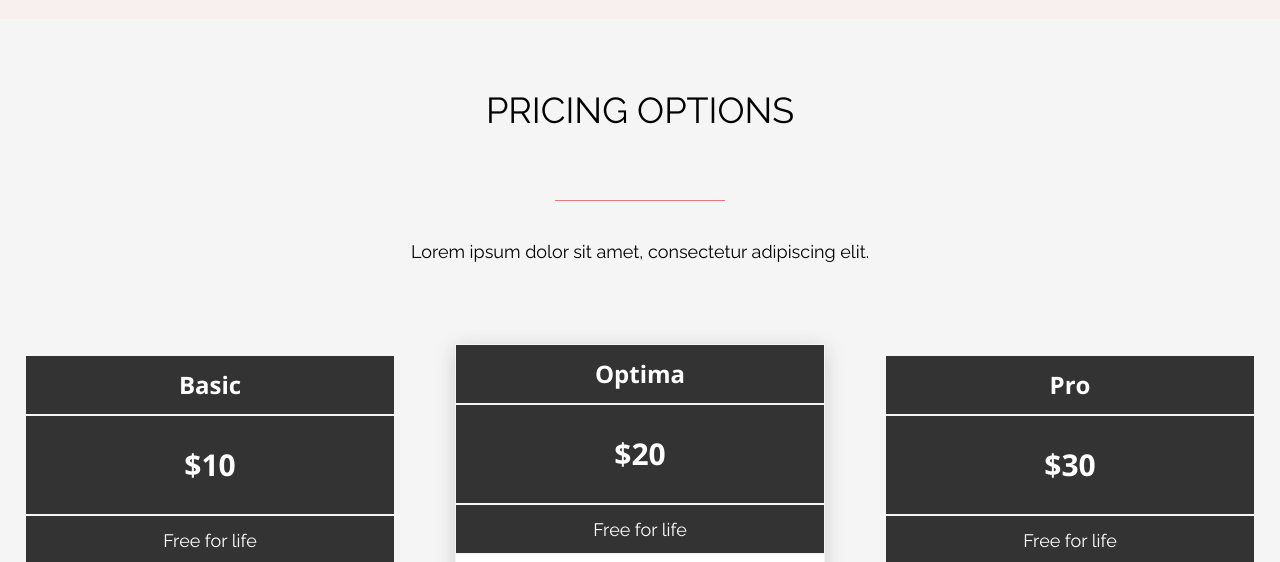
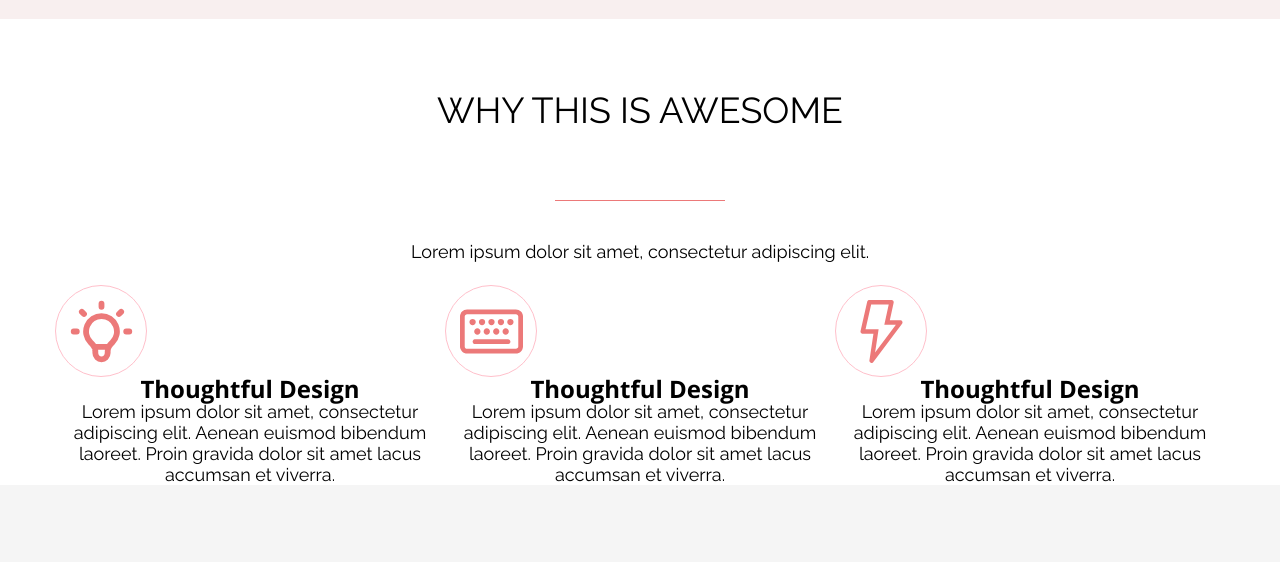
Before and after one commit to andreykalenik/FE87-atix, a plain HTML site: page index.html in a window 1280 px wide. Shown: the part 196-758 px from the top of the page. Drawn offline with nearby package versions, Linux system fonts and the light colour scheme.

Commit message:
add about section

```diff
--- a/index.html
+++ b/index.html
@@ -56,6 +56,50 @@
             </div>
         </div>
         <div class="section"></div>
+        <div class="about">
+            <div class="_container about-content text-content">
+                <h2>WHY THIS IS AWESOME</h2>
+                <h5>Lorem ipsum dolor sit amet, consectetur adipiscing elit.</h5>
+                <div class="abouu-card-list">
+                    <div class="about-card">
+                        <div class="about-card__img">
+                            <img src="./img/about-card-ing-1.svg" alt="">
+                        </div>
+                        <div class="about-card__title">
+                            <h4>Thoughtful Design</h4>
+                        </div>
+                        <div class="about-card__text">
+                            <p>Lorem ipsum dolor sit amet, consectetur adipiscing
+                                elit. Aenean euismod bibendum laoreet. Proin gravida  dolor sit amet lacus accumsan et viverra.</p>
+                        </div>
+                    </div>
+                    <div class="about-card">
+                        <div class="about-card__img">
+                            <img src="./img/about-card-ing-2.svg" alt="">
+                        </div>
+                        <div class="about-card__title">
+                            <h4>Thoughtful Design</h4>
+                        </div>
+                        <div class="about-card__text">
+                            <p>Lorem ipsum dolor sit amet, consectetur adipiscing
+                                elit. Aenean euismod bibendum laoreet. Proin gravida  dolor sit amet lacus accumsan et viverra.</p>
+                        </div>
+                    </div>
+                    <div class="about-card">
+                        <div class="about-card__img">
+                            <img src="./img/about-card-ing-3.svg" alt="">
+                        </div>
+                        <div class="about-card__title">
+                            <h4>Thoughtful Design</h4>
+                        </div>
+                        <div class="about-card__text">
+                            <p>Lorem ipsum dolor sit amet, consectetur adipiscing
+                                elit. Aenean euismod bibendum laoreet. Proin gravida  dolor sit amet lacus accumsan et viverra.</p>
+                        </div>
+                    </div>
+                </div>
+            </div>
+        </div>
         <div class="pricing">
             <div class="_container pricing-content text-content">
                 <h2>pricing options</h2>
--- a/scss/_component.scss
+++ b/scss/_component.scss
@@ -1,5 +1,63 @@
 @import "_const.scss";
 @import "_flex.scss";
+
+body{
+    color: $black;
+    font-family: 'Raleway';
+    font-style: normal;
+ }
+ h1{
+    font-weight: 500;
+    font-size: 48px;
+    line-height: 117%;
+ }
+ h2{
+    font-weight: 400;
+    font-size: 36px;
+    line-height: 117%;
+ }
+ h3{
+    font-family: 'Open Sans';
+    font-weight: 700;
+    font-size: 30px;
+    line-height: 138%;
+ }
+ h4{
+    font-family: 'Open Sans';
+    font-weight: 700;
+    font-size: 24px;
+ }
+ h5, p{
+    font-weight: 400;
+    font-size: 18px;
+    line-height: 117%;
+ }
+ h6{
+    font-family: 'Open Sans';
+    font-style: normal;
+    font-weight: 700;
+    font-size: 13px;
+    line-height: 139%;
+ }
+
+ .ui-navigation{
+    font-family: 'Open Sans';
+    font-style: normal;
+    font-weight: 600;
+    font-size: 14px;
+    line-height: 19px;
+    align-items: center;
+    text-transform: capitalize;
+    color: #FFFFFF;
+    &:hover{
+       background:#EC7979;
+    }
+    &:active{
+      background: #AB4949;
+    }
+ }
+
+
 
 .text-content{
     text-align: center;
--- a/scss/_const.scss
+++ b/scss/_const.scss
@@ -4,59 +4,3 @@ $gray: rgba(134, 135, 139, 1);
 $darkgray:rgba(51, 51, 51, 1);
 $black:rgba(0, 0, 0, 1);
 $red:rgba(171, 73, 73, 1);
-
-body{
-   color: $black;
-   font-family: 'Raleway';
-   font-style: normal;
-}
-h1{
-   font-weight: 500;
-   font-size: 48px;
-   line-height: 117%;
-}
-h2{
-   font-weight: 400;
-   font-size: 36px;
-   line-height: 117%;
-}
-h3{
-   font-family: 'Open Sans';
-   font-weight: 700;
-   font-size: 30px;
-   line-height: 138%;
-}
-h4{
-   font-family: 'Open Sans';
-   font-weight: 700;
-   font-size: 24px;
-}
-h5, p{
-   font-weight: 400;
-   font-size: 18px;
-   line-height: 117%;
-}
-h6{
-   font-family: 'Open Sans';
-   font-style: normal;
-   font-weight: 700;
-   font-size: 13px;
-   line-height: 139%;
-}
-
-.ui-navigation{
-   font-family: 'Open Sans';
-   font-style: normal;
-   font-weight: 600;
-   font-size: 14px;
-   line-height: 19px;
-   align-items: center;
-   text-transform: capitalize;
-   color: #FFFFFF;
-   &:hover{
-      background:#EC7979;
-   }
-   &:active{
-     background: #AB4949;
-   }
-}
--- a/scss/_desktop.scss
+++ b/scss/_desktop.scss
@@ -101,6 +101,33 @@ fotter{
 
 
 // }
+.about {
+}
+
+.about-content {
+}
+
+.abouu-card-list {
+    @extend %flex-rc;
+    align-items: center;
+}
+.about-card {
+}
+.about-card__img {
+    height: 92px;
+    width: 92px;
+    border-radius: 50%;
+    border: 1px solid pink;
+    img{
+        height: 70%;
+        width: 70%;
+        margin: 15%;
+     }
+}
+.about-card__title {
+}
+.about-card__text {
+}
 .pricing-plan {
     @extend %flex-rc;
 }
```
Also changed, not shown: css/main.css, img/about-card-ing-1.svg (added), img/about-card-ing-2.svg (added), img/about-card-ing-3.svg (added), 1 other file.
